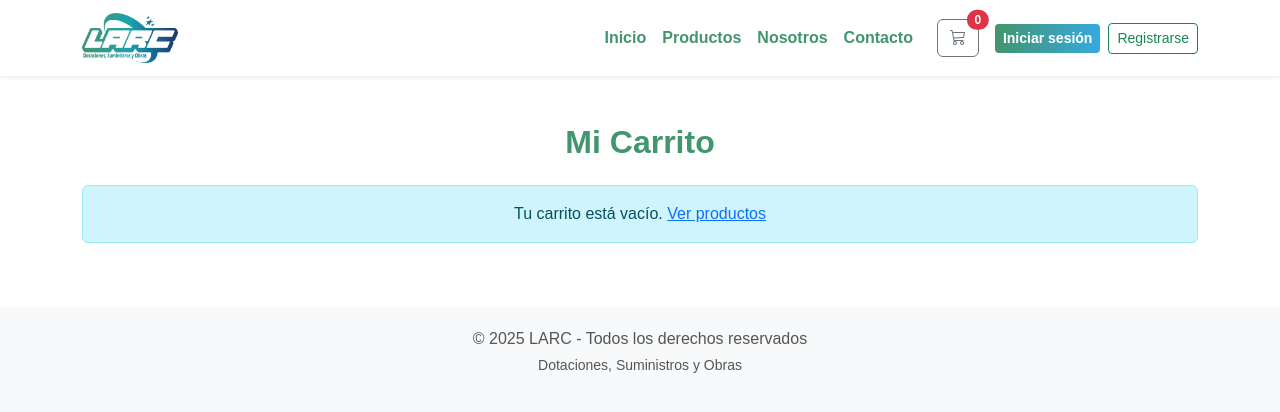
After one commit to renoniii/LARC, a Laravel app: page /carrito in a window 1280 px wide. The commit adds this page. Shown: the top 412 px of the page. Run offline with Laravel 12, Linux system fonts and the light colour scheme.

Commit message:
Carrito listo

```diff
--- /dev/null
+++ b/app/Http/Controllers/CarritoController.php
@@ -0,0 +1,42 @@
+<?php
+
+namespace App\Http\Controllers;
+
+use Illuminate\Http\Request;
+
+class CarritoController extends Controller
+{
+
+    public function ver()
+    {
+        $carrito = session('carrito', []);
+        return view('productos.carrito', compact('carrito')); // <- Aquí apuntas a producto.carrito
+    }
+
+    public function disminuir($id)
+    {
+        $carrito = session('carrito', []);
+
+        if (isset($carrito[$id])) {
+            if ($carrito[$id]['cantidad'] > 1) {
+                $carrito[$id]['cantidad'] -= 1;
+            } else {
+                unset($carrito[$id]); // si ya queda 1, lo quitamos completamente
+            }
+        }
+
+        session(['carrito' => $carrito]);
+
+        return back()->with('success', 'Producto actualizado.');
+    }
+
+    public function eliminar($id)
+    {
+        $carrito = session('carrito', []);
+        unset($carrito[$id]);
+        session(['carrito' => $carrito]);
+
+        return back()->with('success', 'Producto eliminado del carrito.');
+    }
+
+}
--- a/app/Http/Controllers/HomeController.php
+++ b/app/Http/Controllers/HomeController.php
@@ -13,7 +13,7 @@ class HomeController extends Controller
      */
     public function __construct()
     {
-        $this->middleware('auth');
+
     }
 
     /**
--- a/app/Providers/AppServiceProvider.php
+++ b/app/Providers/AppServiceProvider.php
@@ -3,6 +3,8 @@
 namespace App\Providers;
 
 use Illuminate\Support\ServiceProvider;
+use Illuminate\Pagination\Paginator;
+
 
 class AppServiceProvider extends ServiceProvider
 {
@@ -19,6 +21,6 @@ class AppServiceProvider extends ServiceProvider
      */
     public function boot(): void
     {
-        //
+        Paginator::useBootstrap();
     }
 }
--- a/database/seeders/DatabaseSeeder.php
+++ b/database/seeders/DatabaseSeeder.php
@@ -13,7 +13,10 @@ class DatabaseSeeder extends Seeder
      */
     public function run(): void
     {
-        $this->call(CategoriaSeeder::class);
+        $this->call([
+            CategoriaSeeder::class,
+            ProductoSeeder::class,
+        ]);
     }
 
 
--- a/resources/views/layout/app.blade.php
+++ b/resources/views/layout/app.blade.php
@@ -5,6 +5,7 @@
     <meta name="viewport" content="width=device-width, initial-scale=1.0">
     <title>LARC | Suministros de Aseo</title>
     <link href="https://cdn.jsdelivr.net/npm/bootstrap@5.3.0/dist/css/bootstrap.min.css" rel="stylesheet">
+    <link rel="stylesheet" href="https://cdn.jsdelivr.net/npm/bootstrap-icons@1.10.5/font/bootstrap-icons.css">
     <link rel="stylesheet" href="{{ asset('css/style.css') }}">
     @yield('CSS')
 </head>
@@ -26,6 +27,15 @@
                 <li class="nav-item"><a class="nav-link text-dark" href="/nosotros">Nosotros</a></li>
                 <li class="nav-item"><a class="nav-link text-dark" href="/contacto">Contacto</a></li>
                 </ul>
+
+                <!-- Carrito de compras -->
+                <button class="btn btn-outline-secondary position-relative me-3" data-bs-toggle="offcanvas" data-bs-target="#carritoSidebar" aria-controls="carritoSidebar">
+                    <i class="bi bi-cart3"></i>
+                    <span class="position-absolute top-0 start-100 translate-middle badge rounded-pill bg-danger">
+                        {{ session('carrito') ? array_sum(array_column(session('carrito'), 'cantidad')) : 0 }}
+                    </span>
+                </button>
+
                 @guest
                     <a href="{{ route('login') }}" class="btn btn-degradado btn-sm me-2">Iniciar sesión</a>
                     <a href="{{ route('register') }}" class="btn btn-outline-success btn-sm">Registrarse</a>
@@ -54,6 +64,40 @@
         </div>
     </nav>
 
+    <!-- Sidebar carrito -->
+    <div class="offcanvas offcanvas-end" tabindex="-1" id="carritoSidebar" aria-labelledby="carritoSidebarLabel">
+        <div class="offcanvas-header">
+        <h5 class="offcanvas-title" id="carritoSidebarLabel">Carrito de Compras</h5>
+        <button type="button" class="btn-close text-reset" data-bs-dismiss="offcanvas" aria-label="Cerrar"></button>
+        </div>
+        <div class="offcanvas-body">
+        @php $carrito = session('carrito', []); @endphp
+
+        @forelse($carrito as $id => $item)
+            <div class="d-flex justify-content-between align-items-center mb-3">
+            <div>
+                <strong>{{ $item['nombre'] }}</strong><br>
+                <small class="text-muted">Cantidad: {{ $item['cantidad'] }}</small><br>
+                <small>${{ number_format($item['precio'], 0, ',', '.') }}</small>
+            </div>
+            @if ($item['imagen'])
+                <img src="{{ asset($item['imagen']) }}" alt="img" class="img-thumbnail" style="width: 50px; height: 50px;">
+            @endif
+            </div>
+        @empty
+            <p class="text-muted">El carrito está vacío.</p>
+        @endforelse
+
+        @if(count($carrito))
+            <hr>
+            <div class="d-grid">
+            <a href="{{ route('carrito.ver') }}" class="btn btn-degradado">Ir al carrito</a>
+            </div>
+        @endif
+        </div>
+    </div>
+
+
     @yield('content')
 
     <!-- Footer -->
--- /dev/null
+++ b/resources/views/productos/carrito.blade.php
@@ -0,0 +1,61 @@
+@extends('layout.app')
+
+@section('content')
+<section class="py-5">
+    <div class="container">
+        <h2 class="section-title text-center mb-4 fw-bold">Mi Carrito</h2>
+
+        @if(count($carrito) > 0)
+        <div class="row">
+            <div class="col-lg-8">
+                <div class="list-group mb-4">
+                    @php $total = 0; @endphp
+
+                    @foreach($carrito as $id => $item)
+                        @php $total += $item['precio'] * $item['cantidad']; @endphp
+                        <div class="list-group-item d-flex justify-content-between align-items-center">
+                            <div class="d-flex align-items-center gap-3">
+                                <img src="{{ asset($item['imagen'] ?? 'img/default.jpg') }}" class="rounded" width="60" height="60" alt="img">
+                                <div>
+                                    <h6 class="mb-0 fw-bold">{{ $item['nombre'] }}</h6>
+                                    <small class="text-muted">Cantidad: {{ $item['cantidad'] }}</small><br>
+                                    <small class="text-muted">Precio unitario: ${{ number_format($item['precio'], 0, ',', '.') }}</small>
+                                </div>
+                            </div>
+                            <div class="text-end">
+                                <p class="fw-bold text-primary mb-1">${{ number_format($item['precio'] * $item['cantidad'], 0, ',', '.') }}</p>
+                                <form action="{{ route('carrito.disminuir', $id) }}" method="POST" style="display:inline">
+                                    @csrf
+                                    <button type="submit" class="btn btn-sm btn-outline-danger">
+                                        <i class="bi bi-dash-circle"></i>
+                                    </button>
+                                </form>
+                            </div>
+                        </div>
+                    @endforeach
+                </div>
+            </div>
+
+            <div class="col-lg-4">
+                <div class="card shadow-sm">
+                    <div class="card-body">
+                        <h5 class="fw-bold">Resumen</h5>
+                        <hr>
+                        <p class="mb-2">Subtotal:</p>
+                        <p class="fw-bold h5 text-success">${{ number_format($total, 0, ',', '.') }}</p>
+                        <div class="d-grid mt-3">
+                            <a href="#" class="btn btn-degradado">Proceder al pago</a>
+                        </div>
+                        <a href="{{ route('productos') }}" class="btn btn-outline-secondary mt-3 w-100">← Seguir comprando</a>
+                    </div>
+                </div>
+            </div>
+        </div>
+        @else
+            <div class="alert alert-info text-center">
+                Tu carrito está vacío. <a href="{{ route('productos') }}">Ver productos</a>
+            </div>
+        @endif
+    </div>
+</section>
+@endsection
--- a/routes/web.php
+++ b/routes/web.php
@@ -5,6 +5,7 @@ use App\Http\Controllers\HomeController;
 use App\Http\Controllers\ProductoController;
 use App\Http\Controllers\NosotrosController;
 use App\Http\Controllers\ContactoController;
+use App\Http\Controllers\CarritoController;
 
 /*
 |--------------------------------------------------------------------------
@@ -16,6 +17,12 @@ Route::get('/', [HomeController::class, 'index'])->name('inicio');
 Route::get('/home', [HomeController::class, 'index'])->name('home');
 
 Route::get('/productos', [ProductoController::class, 'index'])->name('productos');
+Route::get('/productos/{id}', [ProductoController::class, 'show'])->name('producto.detalle');
+
+Route::post('/carrito/agregar/{id}', [ProductoController::class, 'agregarAlCarrito'])->name('carrito.agregar');
+Route::get('/carrito', [CarritoController::class, 'ver'])->name('carrito.ver');
+Route::post('/carrito/disminuir/{id}', [CarritoController::class, 'disminuir'])->name('carrito.disminuir');
+Route::delete('/carrito/{id}', [CarritoController::class, 'eliminar'])->name('carrito.eliminar');
 
 Route::get('/nosotros', [NosotrosController::class, 'index'])->name('nosotros');
 
```
Also changed, not shown: app/Http/Controllers/ProductoController.php (+45 -6 lines), database/seeders/ProductoSeeder.php (added, +64 -0 lines), resources/views/layouts/app.blade.php (+10 -0 lines), resources/views/productos/index.blade.php (+29 -13 lines), resources/views/productos/show.blade.php (added, +36 -0 lines).
